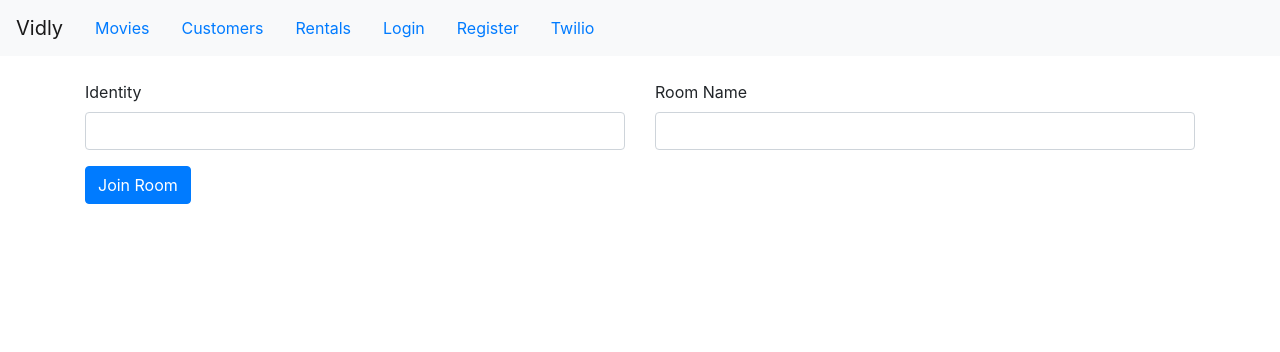
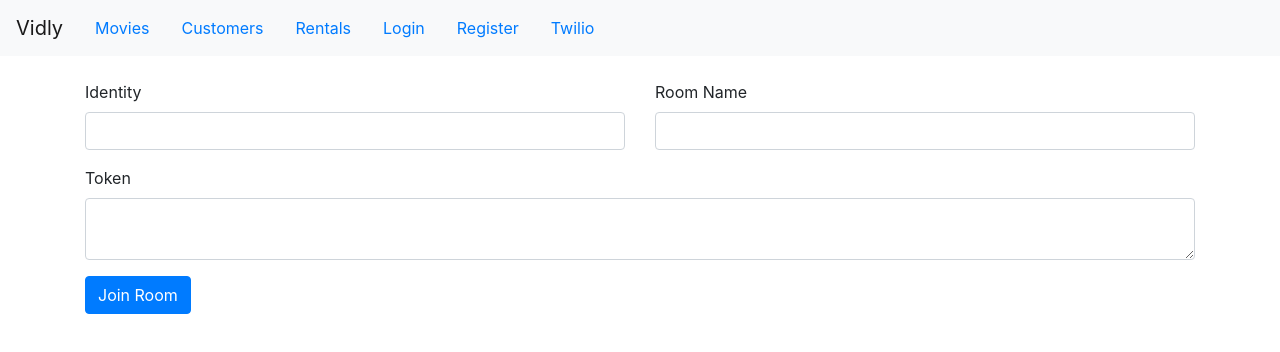
Before and after one commit to umair2k6/vidly, a React (Create React App) app: page /twilio in a window 1280 px wide. Shown: the top 352 px of the page. Built offline with nearby package versions, Linux system fonts and the light colour scheme.

Commit message:
env updated

```diff
--- a/src/components/videoChat/Lobby.jsx
+++ b/src/components/videoChat/Lobby.jsx
@@ -5,6 +5,8 @@ const Lobby = ({
   handleUsernameChange,
   roomName,
   handleRoomNameChange,
+  token,
+  handleTokenChange,
   joinRoom
 }) => {
   return (
@@ -23,6 +25,10 @@ const Lobby = ({
           </div>
         </div>
       </div>
+      <div className="form-group">
+        <label>Token</label>
+        <textarea className="form-control" name="token" onChange={handleTokenChange} value={token} />
+      </div>
       <button type="button" className="btn btn-primary" onClick={joinRoom} > Join Room </button>
     </form>
   );
```
Also changed, not shown: 1 other file (tests, documents, lock files or other folders).
